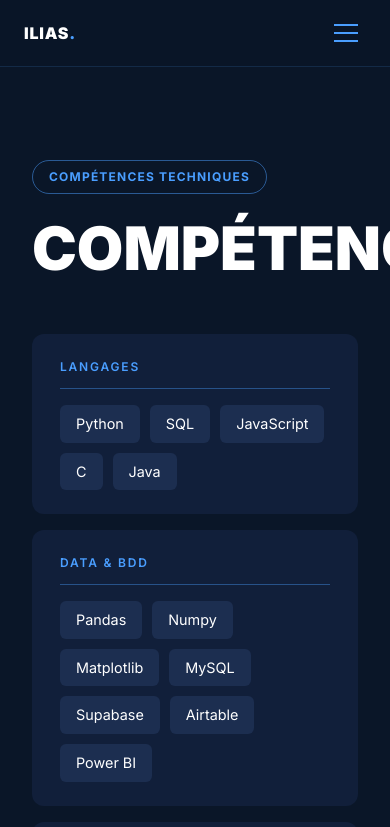
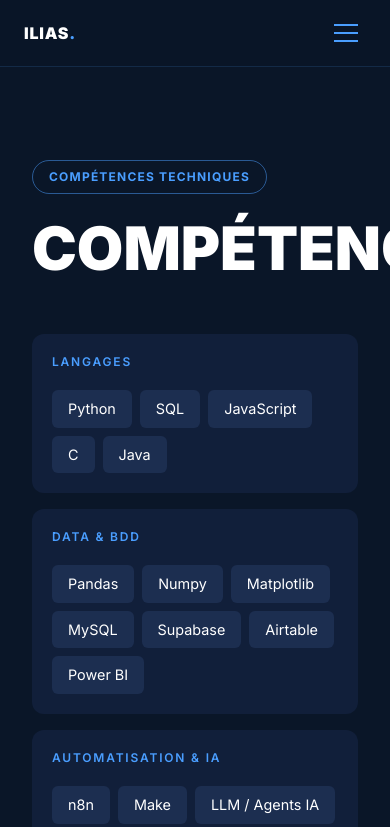
Before and after one commit to Ilias-cpu/portfolio-ilias, a Next.js app: page /competences in a window 390 px wide. Shown: the top 827 px of the page. Built offline with nearby package versions, Linux system fonts and the light colour scheme.

Commit message:
fix responsive accueil et competences mobile

```diff
--- a/src/app/competences/page.tsx
+++ b/src/app/competences/page.tsx
@@ -49,27 +49,27 @@ export default function Competences() {
               initial={{ opacity: 0, x: -40 }}
               animate={{ opacity: 1, x: 0 }}
               transition={{ duration: 0.6, delay: i * 0.1 }}
+              className="flex flex-col md:flex-row md:items-center"
               style={{
                 background: "#111f3a",
                 borderRadius: "12px",
-                padding: "24px 28px",
+                padding: "20px",
                 marginBottom: "16px",
+                display: "flex",
+                flexDirection: "column",
               }}
             >
               <p
-                style={{
-                  color: "#4a9eff",
-                  fontSize: "0.75rem",
-                  letterSpacing: "0.15em",
-                  textTransform: "uppercase",
-                  fontWeight: 600,
-                  marginBottom: "12px",
-                }}
+                className="text-xs font-semibold mb-3 md:mb-0 md:w-44 md:flex-shrink-0"
+                style={{ color: "#4a9eff", letterSpacing: "0.15em" }}
               >
                 {cat.title}
               </p>
-              <div style={{ height: "1px", background: "#4a9eff", marginBottom: "16px", opacity: 0.4 }} />
-              <div style={{ display: "flex", flexWrap: "wrap", gap: "10px" }}>
+              <div
+                className="hidden md:block w-px self-stretch mx-8"
+                style={{ background: "#4a9eff" }}
+              />
+              <div className="flex flex-wrap gap-2 mt-2 md:mt-0">
                 {cat.items.map((item) => (
                   <span
                     key={item}
--- a/src/app/page.tsx
+++ b/src/app/page.tsx
@@ -5,7 +5,7 @@ import Image from "next/image";
 export default function Home() {
   return (
     <section className="min-h-screen flex items-center justify-center px-8 py-20">
-      <div className="max-w-6xl w-full mx-auto flex flex-col md:flex-row items-center justify-between gap-16">
+      <div className="flex flex-col-reverse md:flex-row items-center justify-between gap-8 md:gap-16 w-full max-w-4xl">
 
         {/* Texte gauche */}
         <motion.div
@@ -24,10 +24,10 @@ export default function Home() {
             Data &amp; IA Portfolio
           </motion.span>
 
-          <h1 className="text-7xl font-black leading-none mb-2 uppercase tracking-tight text-white">
+          <h1 className="text-4xl md:text-6xl font-black leading-tight mb-4 uppercase text-white">
             ILIAS
           </h1>
-          <h1 className="text-7xl font-black leading-none mb-8 uppercase tracking-tight" style={{ color: "#4a9eff" }}>
+          <h1 className="text-4xl md:text-6xl font-black leading-tight mb-4 uppercase" style={{ color: "#4a9eff" }}>
             MESSAOUDI
           </h1>
 
@@ -45,7 +45,7 @@ export default function Home() {
           </p>
 
           {/* Cards info */}
-          <div className="flex flex-col md:flex-row" style={{ gap: "16px", marginBottom: "24px" }}>
+          <div className="flex flex-col md:flex-row gap-3 mb-6">
             {[
               {
                 icon: (
@@ -80,11 +80,11 @@ export default function Home() {
             ].map((card) => (
               <div
                 key={card.title}
+                className="flex-1 w-full"
                 style={{
                   background: "#111f3a",
                   borderRadius: "10px",
                   padding: "16px 20px",
-                  flex: 1,
                   display: "flex",
                   flexDirection: "column",
                   gap: "6px",
@@ -101,7 +101,7 @@ export default function Home() {
             ))}
           </div>
 
-          <div className="flex flex-wrap gap-3">
+          <div className="flex flex-wrap gap-3 justify-center md:justify-start">
             <a
               href="/cv-ilias-messaoudi.pdf"
               download
@@ -143,8 +143,8 @@ export default function Home() {
           initial={{ opacity: 0, scale: 0.85 }}
           animate={{ opacity: 1, scale: 1 }}
           transition={{ duration: 0.9, delay: 0.2 }}
-          className="relative flex-shrink-0"
-          style={{ width: "320px", height: "320px", marginTop: "-40px", marginLeft: "-20px" }}
+          className="relative w-48 h-48 md:w-64 md:h-64 flex-shrink-0"
+          style={{ marginTop: "-40px", marginLeft: "-20px" }}
         >
           {/* Halo lumineux */}
           <div
```
